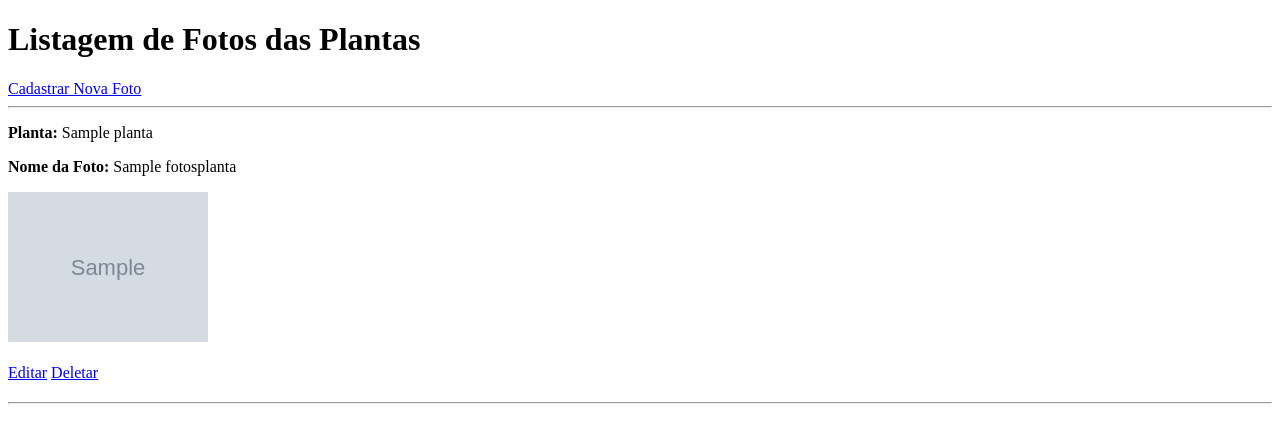
After one commit to brunogomesifrn/pppraca, a Django app: page /plantas/listarfoto/ in a window 1280 px wide. The commit adds this page. Shown: the top 443 px of the page. Run offline with Django 5.2, Linux system fonts and the light colour scheme; tables that the repository leaves empty hold one stand-in row (values such as "Sample post"); grey boxes marked "Sample" are stand-in pictures.

Commit message:
CRUD de FotosPlanta feito

```diff
--- a/apps/core/forms.py
+++ b/apps/core/forms.py
@@ -23,3 +23,8 @@ class FamiliaForm(ModelForm):
         class Meta:
                 model = Familia
                 fields = ['nome', 'imagem']
+
+class FotosPlantaForm(ModelForm):
+        class Meta:
+                model = FotosPlanta
+                fields = ['planta', 'nome', 'imagem_planta']
--- a/apps/plantas/models.py
+++ b/apps/plantas/models.py
@@ -10,11 +10,7 @@ class Familia(models.Model):
         return self.nome
 
 class Planta(models.Model):
-    familia = models.ForeignKey(
-        Familia,
-        on_delete=models.PROTECT,
-        related_name="plantas"
-    )
+    familia = models.ForeignKey(Familia, on_delete=models.PROTECT,related_name="plantas")
     nome_popular = models.CharField(max_length=255)
     nome_cientifico = models.CharField(max_length=255)
     origem = models.CharField(max_length=255)
@@ -22,17 +18,15 @@ class Planta(models.Model):
     saberes_afro = models.CharField(max_length=255)
     saberes_indigenas = models.CharField(max_length=255)
     qr_code = models.ImageField(upload_to="qrcodes/")
-    #id_espaco = models.ForeignKey(Espaco, on_delete=models.CASCADE) DESCOMENTAR DEPOIS
-    #id_familia = models.ForeignKey(Familia, on_delete=models.CASCADE) DESCOMENTAR DEPOIS
-    id_espaco = models.ForeignKey(Espaco, on_delete=models.CASCADE, null=True, blank=True)
-    id_familia = models.ForeignKey(Familia, on_delete=models.CASCADE, null=True, blank=True)
+    id_espaco = models.ForeignKey(Espaco, on_delete=models.CASCADE)
 
     def __str__(self):
         return self.nome_popular
 
 class FotosPlanta(models.Model):
-    nome = models.CharField(max_length=255)
-    id_planta = models.ForeignKey(Planta, on_delete=models.CASCADE)
+    planta = models.ForeignKey(Planta, on_delete=models.CASCADE, related_name="fotos")
+    nome = models.CharField(max_length=255, blank=True)
+    imagem_planta = models.ImageField(upload_to="plantas/fotos/")
 
     def __str__(self):
-        return self.nome
+        return self.nome or f"Foto de {self.planta.nome_popular}"
--- /dev/null
+++ b/apps/plantas/templates/listar_foto.html
@@ -0,0 +1,36 @@
+<!DOCTYPE html>
+<html lang="pt-br">
+<head>
+    <meta charset="UTF-8">
+    <meta name="viewport" content="width=device-width, initial-scale=1.0">
+    <title>Listagem de Fotos das Plantas</title>
+</head>
+<body>
+    <h1>Listagem de Fotos das Plantas</h1>
+
+    <a href="{% url 'criarFotosPlanta' %}">Cadastrar Nova Foto</a>
+
+    <hr>
+
+    {% for foto in lista_fotos %}
+        <div style="margin-bottom: 20px;">
+            <p><strong>Planta:</strong> {{ foto.planta.nome_popular }}</p>
+            <p><strong>Nome da Foto:</strong> {{ foto.nome }}</p>
+
+            {% if foto.imagem_planta %}
+                <img src="{{ foto.imagem_planta.url }}" width="200" alt="{{ foto.nome }}">
+            {% endif %}
+
+            <br><br>
+
+            <a href="{% url 'editarFotosPlanta' foto.id %}">Editar</a>
+            <a href="{% url 'deletarFotosPlanta' foto.id %}">Deletar</a>
+        </div>
+
+        <hr>
+    {% empty %}
+        <p>Nenhuma foto cadastrada.</p>
+    {% endfor %}
+
+</body>
+</html>
--- a/apps/plantas/urls.py
+++ b/apps/plantas/urls.py
@@ -12,4 +12,9 @@ urlpatterns = [
     path('listarfamilia/', listFamilia, name='listFamilia'),
     path('editarfamilia/<int:id>/', editarFamilia, name='editarFamilia'),
     path('deletarfamilia/<int:id>/', deletarFamilia, name='deletarFamilia'),
+
+    path('criarfoto/', criar_foto, name='criarFotosPlanta'),
+    path('listarfoto/', listFotosPlanta, name='listFotosPlanta'),
+    path('editarfoto/<int:id>/', editarFotosPlanta, name='editarFotosPlanta'),
+    path('deletarfoto/<int:id>/', deletarFotosPlanta, name='deletarFotosPlanta'),
 ]
--- a/apps/plantas/views.py
+++ b/apps/plantas/views.py
@@ -1,6 +1,6 @@
 from django.shortcuts import render, redirect
-from .models import Planta, Familia
-from apps.core.forms import PlantaForm, FamiliaForm
+from .models import Planta, Familia, FotosPlanta
+from apps.core.forms import PlantaForm, FamiliaForm, FotosPlantaForm
 # Create your views here.
 
 
@@ -86,3 +86,44 @@ def deletarFamilia(request, id):
     familia = Familia.objects.get(pk=id)
     familia.delete()
     return redirect('listFamilia')
+
+# FUNÇÃO PARA LISTAR AS FOTOS DAS PLANTAS
+def listFotosPlanta(request):
+    lista_fotos = FotosPlanta.objects.select_related("planta").all()
+    context = {
+        "lista_fotos": lista_fotos
+    }
+    return render(request, "listar_foto.html", context)
+
+# FUNÇÃO PARA CRIAR AS FOTOS DAS PLANTAS
+def criar_foto(request):
+    form = FotosPlantaForm(request.POST or None, request.FILES or None)
+
+    if form.is_valid():
+        form.save()
+        return redirect("listFotosPlanta")
+
+    context = {
+        "form": form
+    }
+    return render(request, "criar_foto.html", context)
+
+# FUNÇÃO PARA EDITAR AS FOTOS DAS PLANTAS
+def editarFotosPlanta(request, id):
+    foto = FotosPlanta.objects.get(pk=id)
+
+    form = FotosPlantaForm(request.POST or None, request.FILES or None, instance=foto)
+    if form.is_valid():
+        form.save()
+        return redirect("listFotosPlanta")
+
+    context = {
+        "form": form
+    }
+    return render(request, "criar_foto.html", context)
+
+# FUNÇÃO PARA DELETAR AS FOTOS DAS PLANTAS
+def deletarFotosPlanta(request, id):
+    foto = FotosPlanta.objects.get(pk=id)
+    foto.delete()
+    return redirect("listFotosPlanta")
```
Also changed, not shown: apps/plantas/templates/criar_foto.html (added, +22 -0 lines), apps/plantas/templates/listar_planta.html (+20 -0 lines), media/espacos/espaco-coqueiral.jpg (added), media/familias/espaco-paz.jpg (added), media/plantas/fotos/abacaxi.jpg (added), media/plantas/fotos/abacaxi_BPzEpaF.jpg (added), media/plantas/fotos/abacaxi_EuftWIr.jpg (added), media/plantas/fotos/amora.jpg (added), media/plantas/fotos/araca.jpg (added), media/plantas/fotos/araca_o0dZgYv.jpg (added).
